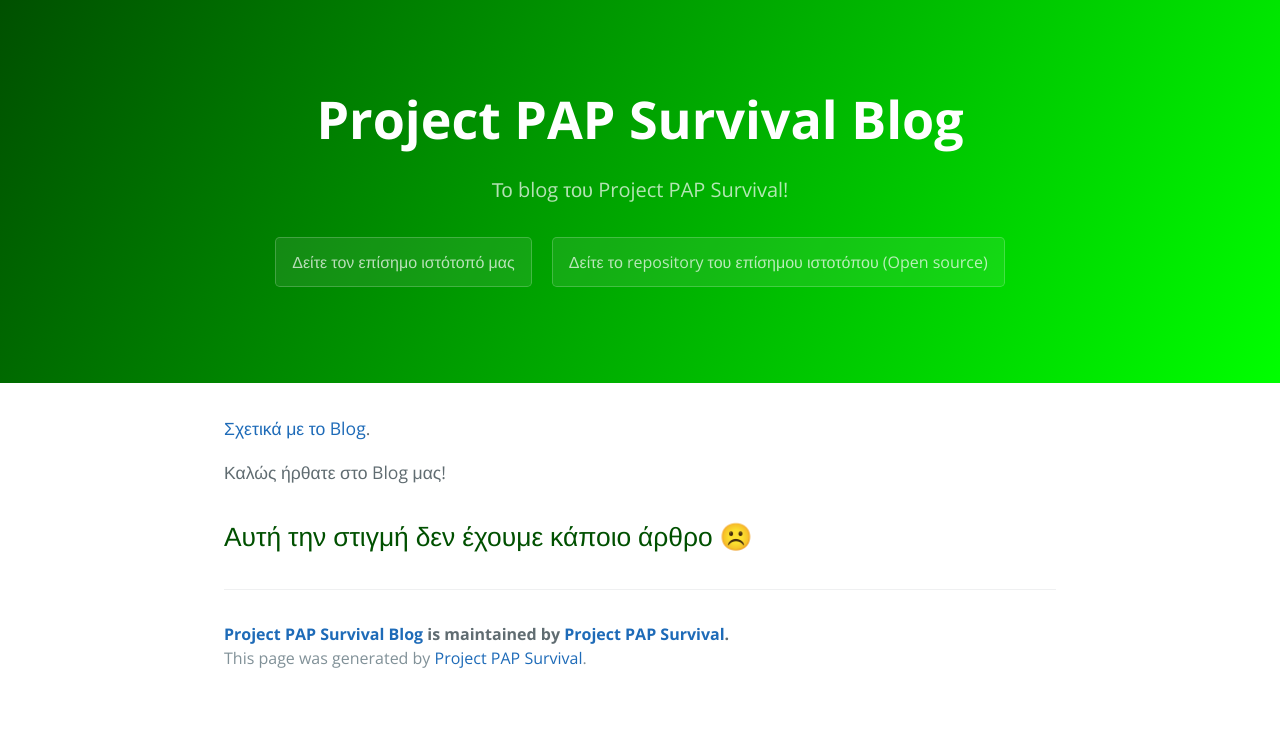
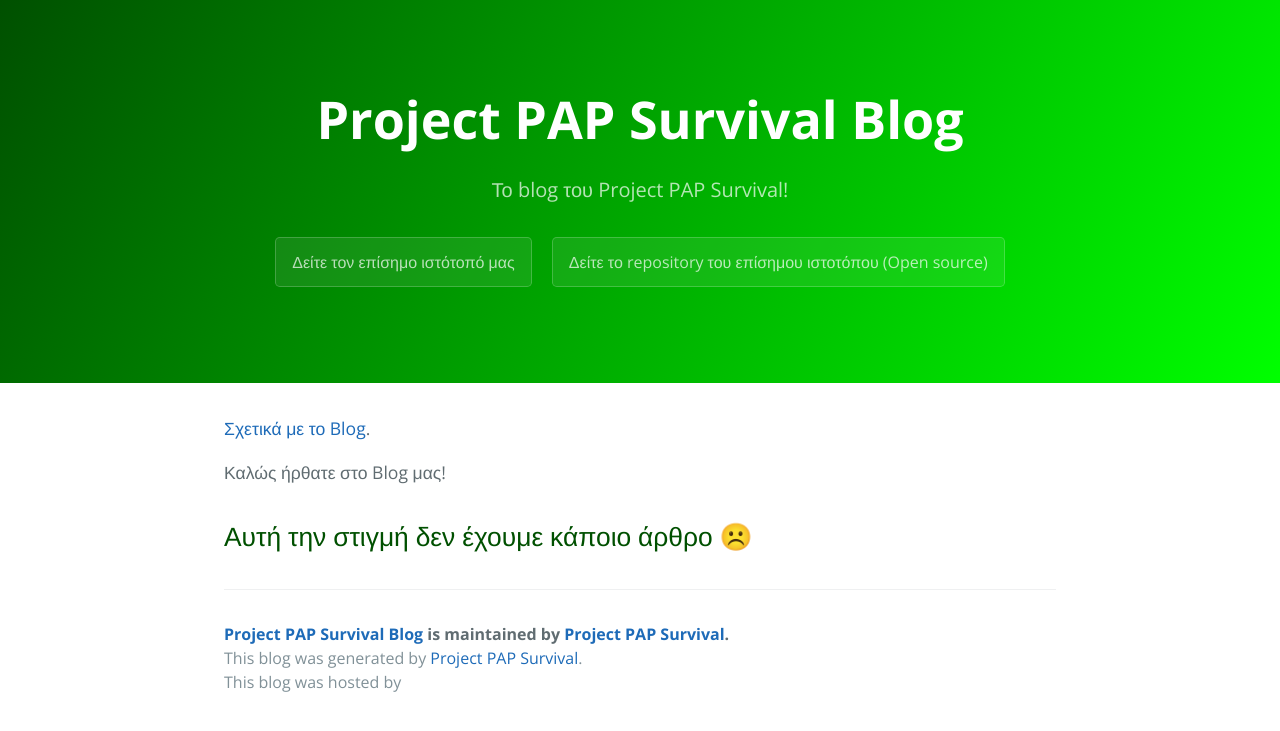
Before and after one commit to kostaspapoutsisweb/projectpapsurvivalblog, a Jekyll site: the page built from index.md, in a window 1280 px wide. Shown: the top 731 px of the page. Built offline with Jekyll 4.4.1, drawn with Linux system fonts in a browser that asks for light colours.

Commit message:
Update projectpapsurvivalblog.html

```diff
--- a/_layouts/projectpapsurvivalblog.html
+++ b/_layouts/projectpapsurvivalblog.html
@@ -35,7 +35,7 @@
         {% if site.github.is_project_page %}
           <span class="site-footer-owner"><a href="https://blog.projectpapsurvival.gq">Project PAP Survival Blog</a> is maintained by <a href="https://projectpapsurvival.gq">Project PAP Survival</a>.</span>
         {% endif %}
-        <span class="site-footer-credits">This page was generated by <a href="https://projectpapsurvival.gq">Project PAP Survival</a>.</span>
+        <span class="site-footer-credits">This blog was generated by <a href="https://projectpapsurvival.gq">Project PAP Survival</a>.<br />This blog was hosted by <a href="https://pages.github.com"></a></span>
       </footer>
     </main>
   </body>
```
